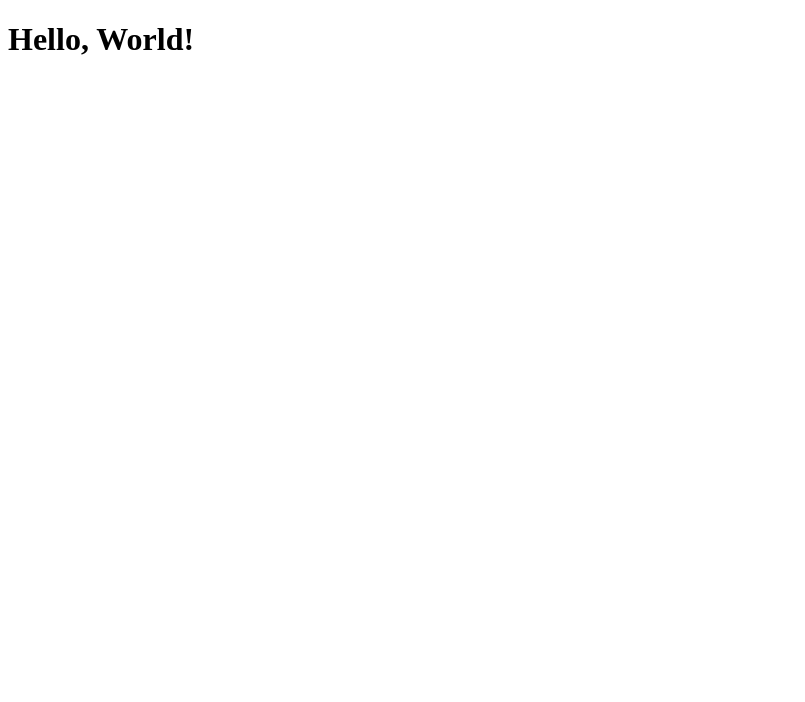
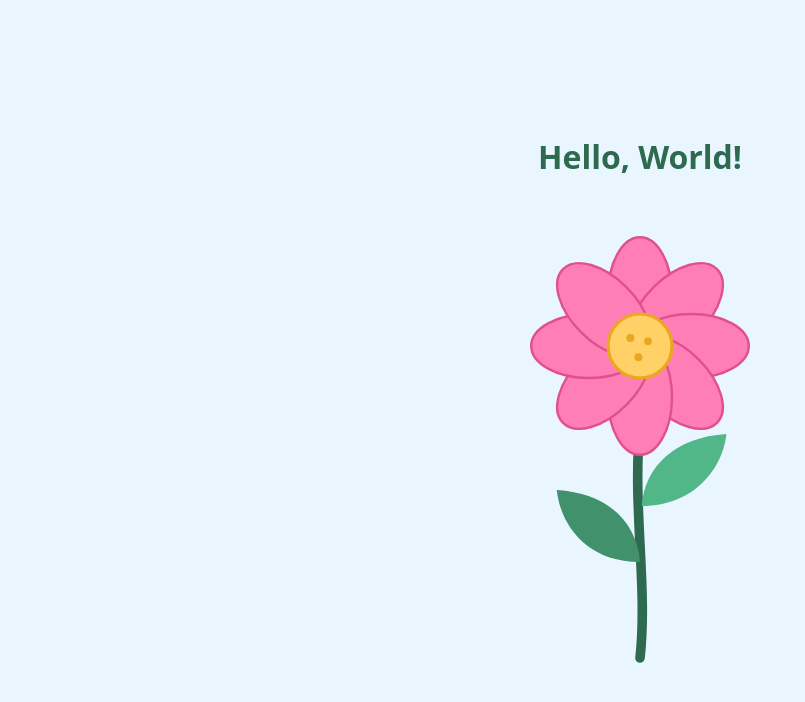
Before and after one commit to ngzhishan0531-glitch/haze-tracker, a plain HTML site: page index.html in a window 1280 px wide. Shown: the whole page, without its empty margins (0-805 px from the left). Drawn offline with Linux system fonts and the light colour scheme.

Commit message:
Draw a flower in index.html
Co-Authored-By: Claude Sonnet 5.5 <noreply@anthropic.com>
Claude-Session: https://claude.ai/code/session_018yhisfxr2zTu8kBTcDRqWH

```diff
--- a/index.html
+++ b/index.html
@@ -4,8 +4,45 @@
   <meta charset="UTF-8">
   <meta name="viewport" content="width=device-width, initial-scale=1.0">
   <title>Hello, World</title>
+  <style>
+    body {
+      margin: 0;
+      min-height: 100vh;
+      display: flex;
+      flex-direction: column;
+      align-items: center;
+      justify-content: center;
+      background: #eaf6ff;
+      font-family: system-ui, sans-serif;
+    }
+    h1 { color: #2d6a4f; margin: 0 0 8px; }
+    svg { width: min(320px, 80vw); height: auto; }
+  </style>
 </head>
 <body>
   <h1>Hello, World!</h1>
+  <svg viewBox="0 0 200 300" xmlns="http://www.w3.org/2000/svg" role="img" aria-label="A pink flower">
+    <!-- stem -->
+    <path d="M100 150 C95 200 105 250 100 295" stroke="#2d6a4f" stroke-width="6" fill="none" stroke-linecap="round"/>
+    <!-- leaves -->
+    <path d="M100 235 C65 235 50 210 48 190 C80 192 98 210 100 235 Z" fill="#40916c"/>
+    <path d="M101 200 C135 200 152 175 154 155 C122 157 103 175 101 200 Z" fill="#52b788"/>
+    <!-- petals -->
+    <g fill="#ff7eb6" stroke="#e0508f" stroke-width="1.5">
+      <ellipse cx="100" cy="68" rx="20" ry="36"/>
+      <ellipse cx="100" cy="68" rx="20" ry="36" transform="rotate(45 100 100)"/>
+      <ellipse cx="100" cy="68" rx="20" ry="36" transform="rotate(90 100 100)"/>
+      <ellipse cx="100" cy="68" rx="20" ry="36" transform="rotate(135 100 100)"/>
+      <ellipse cx="100" cy="68" rx="20" ry="36" transform="rotate(180 100 100)"/>
+      <ellipse cx="100" cy="68" rx="20" ry="36" transform="rotate(225 100 100)"/>
+      <ellipse cx="100" cy="68" rx="20" ry="36" transform="rotate(270 100 100)"/>
+      <ellipse cx="100" cy="68" rx="20" ry="36" transform="rotate(315 100 100)"/>
+    </g>
+    <!-- center -->
+    <circle cx="100" cy="100" r="20" fill="#ffd166" stroke="#e9a820" stroke-width="2"/>
+    <circle cx="94" cy="95" r="2.5" fill="#e9a820"/>
+    <circle cx="105" cy="97" r="2.5" fill="#e9a820"/>
+    <circle cx="99" cy="107" r="2.5" fill="#e9a820"/>
+  </svg>
 </body>
 </html>
```
